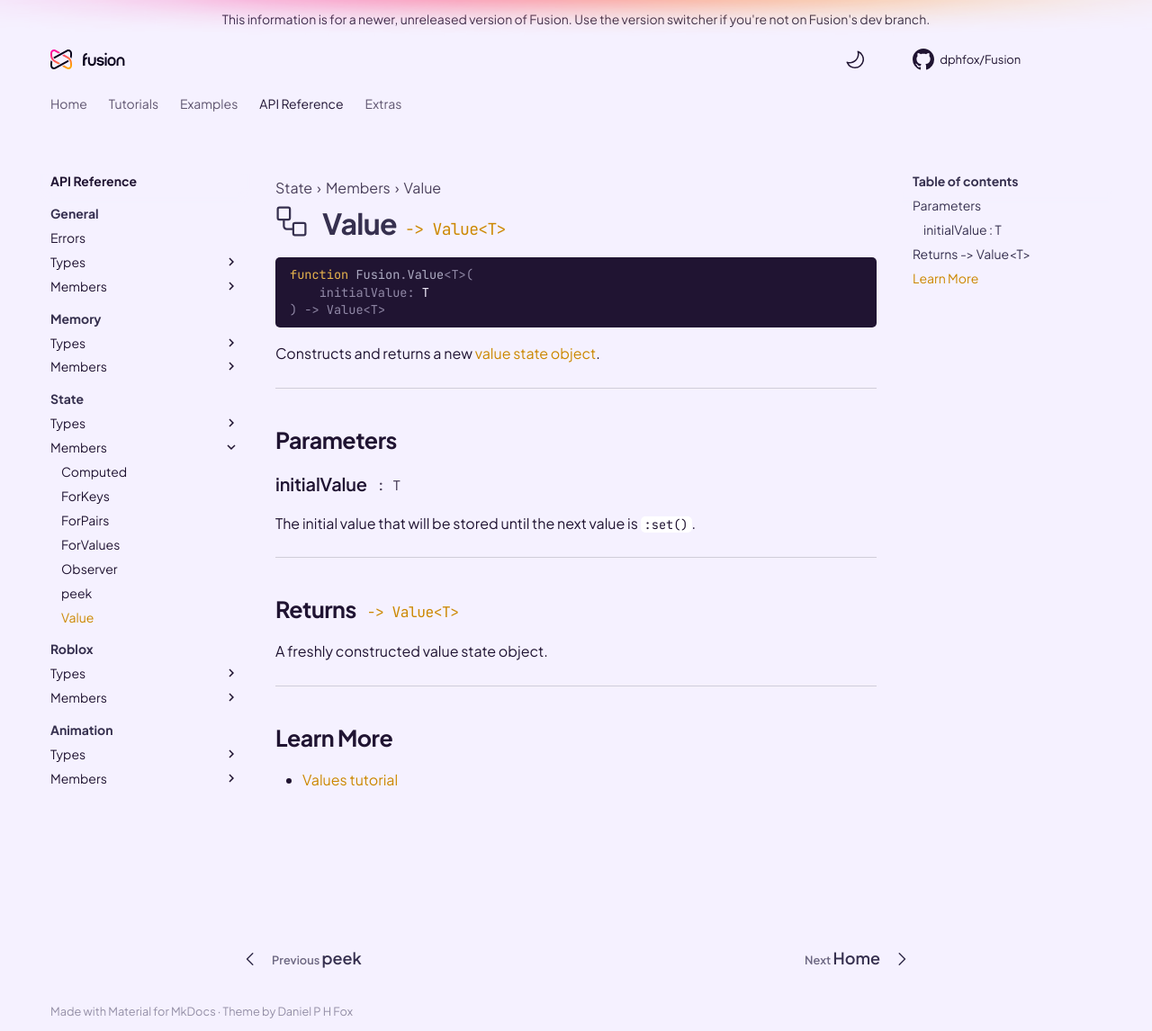
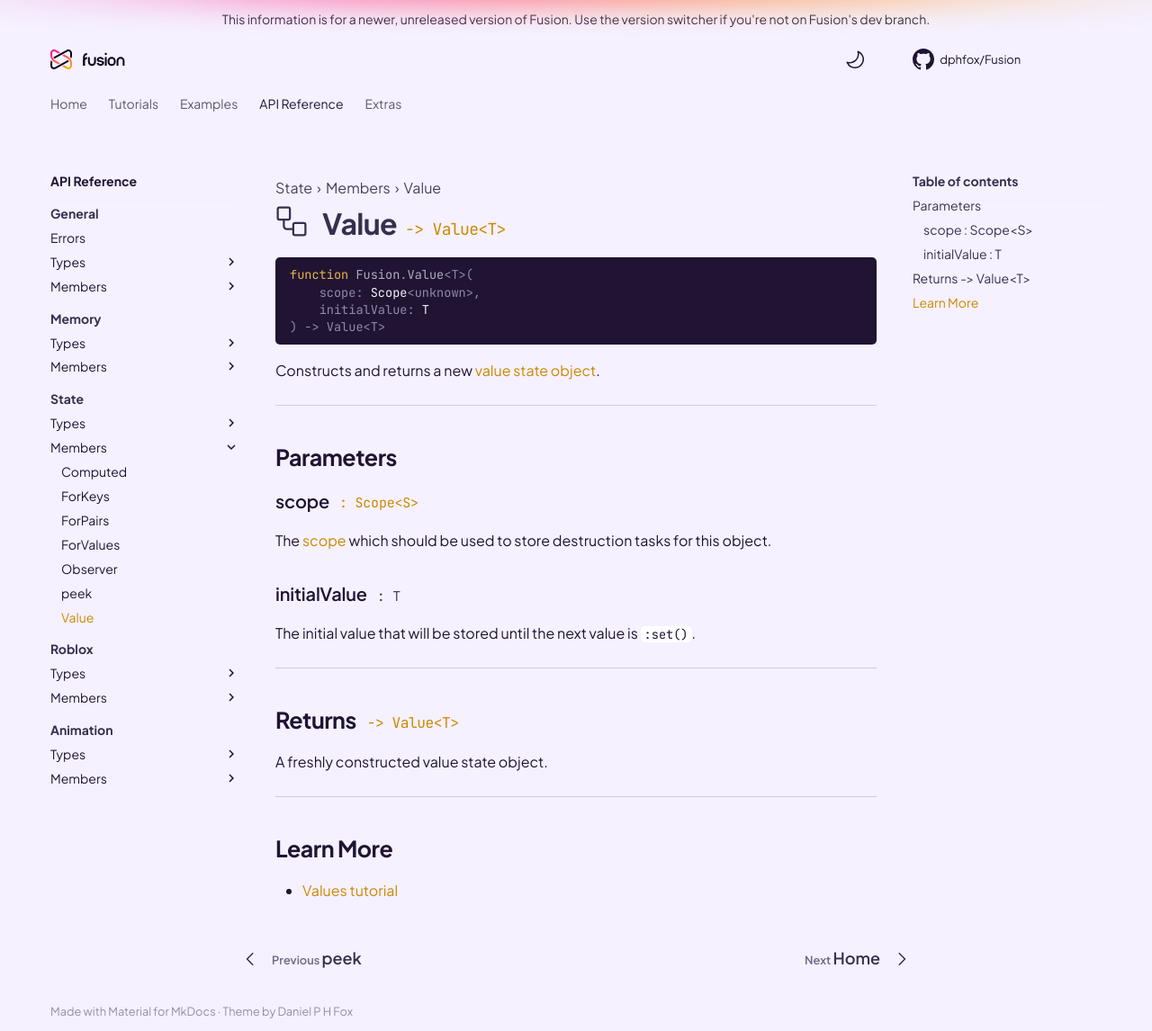
Before and after one commit to dphfox/Fusion, an MkDocs documentation site: the page built from docs/api-reference/state/members/value.md, in a window 1280 px wide and 1146 px high. Shown: the whole window at 90% size. Built offline with MkDocs 1.6.1 and Material for MkDocs 9.7.7, drawn with Linux system fonts in a browser that asks for light colours; comment, search, counter and statistics services are not loaded; the version menu is left out.

Commit message:
Value member API ref has scopes

````diff
--- a/docs/api-reference/state/members/value.md
+++ b/docs/api-reference/state/members/value.md
@@ -14,6 +14,7 @@
 
 ```Lua
 function Fusion.Value<T>(
+	scope: Scope<unknown>,
 	initialValue: T
 ) -> Value<T>
 ```
@@ -23,6 +24,16 @@ Constructs and returns a new [value state object](../../types/value).
 -----
 
 ## Parameters
+
+<h3 markdown>
+	scope
+	<a href="../../../memory/types/scope" class="fusiondoc-api-type">
+		: Scope&lt;S&gt;
+	</a>
+</h3>
+
+The [scope](../../../memory/types/scope) which should be used to store
+destruction tasks for this object.
 
 <h3 markdown>
 	initialValue
````
